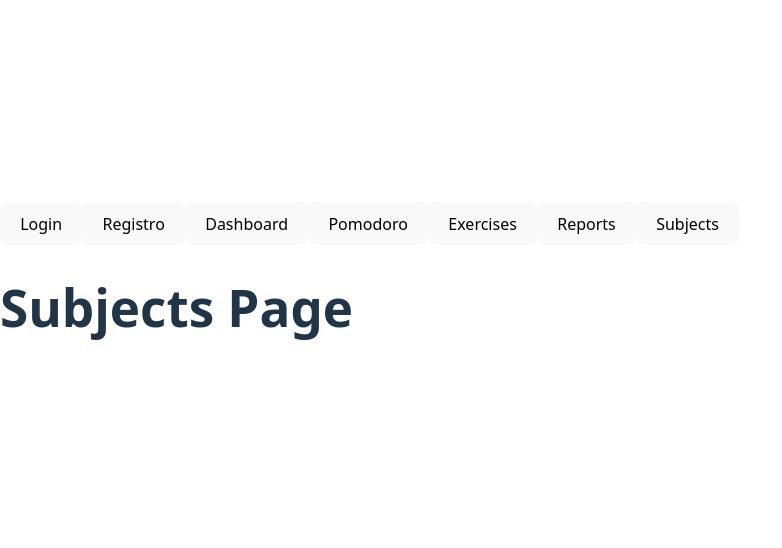
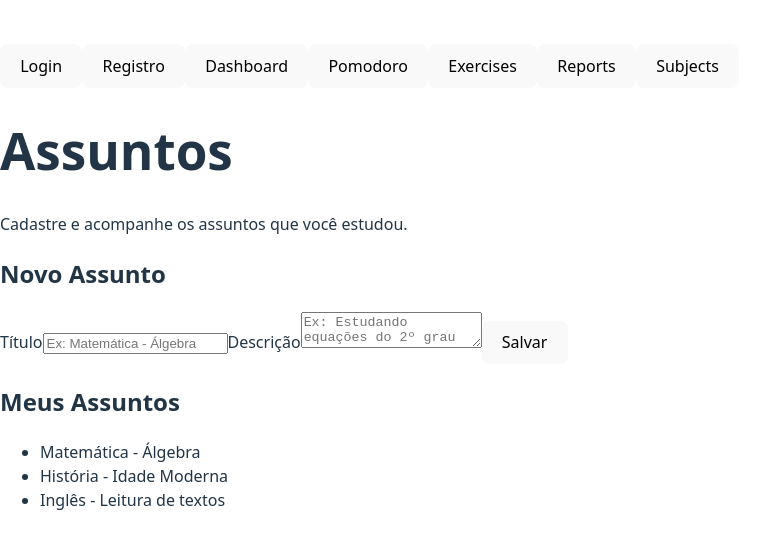
Before and after one commit to Jamersom-silva/timefocus, a React (Vite) app in the folder frontend/: page /subjects in a window 1280 px wide. Shown: the part 114-662 px from the top of the page, without its empty margins (0-782 px from the left). Built offline with nearby package versions, Linux system fonts and the light colour scheme.

Commit message:
estrutura inicial subjects

```diff
--- a/frontend/src/pages/Subjects/Subjects.tsx
+++ b/frontend/src/pages/Subjects/Subjects.tsx
@@ -1,10 +1,40 @@
-import Header from "../../components/Header/Header"
+import Header from "../../components/Header/Header";
 
 export default function SubjectsPage() {
   return (
-    <div className="home-page">
+    <div className="subjects-page">
       <Header />
-      <h1>Subjects Page</h1>
+
+      <div className="subjects-content p-4">
+        <h1 className="text-3xl font-bold">Assuntos</h1>
+        <p>Cadastre e acompanhe os assuntos que você estudou.</p>
+
+        {/* Formulário */}
+        <div className="subject-form mt-4">
+          <h2 className="text-xl font-semibold">Novo Assunto</h2>
+          <form>
+            <label className="block mt-2">Título</label>
+            <input type="text" placeholder="Ex: Matemática - Álgebra" className="border p-2 w-full" />
+
+            <label className="block mt-2">Descrição</label>
+            <textarea placeholder="Ex: Estudando equações do 2º grau" className="border p-2 w-full"></textarea>
+
+            <button type="submit" className="mt-3 px-4 py-2 bg-blue-500 text-white rounded">
+              Salvar
+            </button>
+          </form>
+        </div>
+
+        {/* Lista de assuntos */}
+        <div className="subject-list mt-6">
+          <h2 className="text-xl font-semibold">Meus Assuntos</h2>
+          <ul className="list-disc pl-5">
+            <li>Matemática - Álgebra</li>
+            <li>História - Idade Moderna</li>
+            <li>Inglês - Leitura de textos</li>
+          </ul>
+        </div>
+      </div>
     </div>
   );
 }
```
